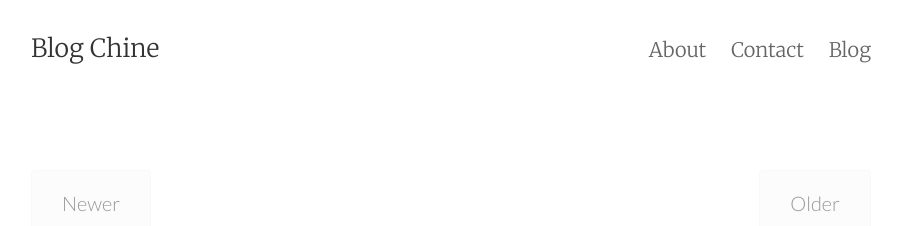
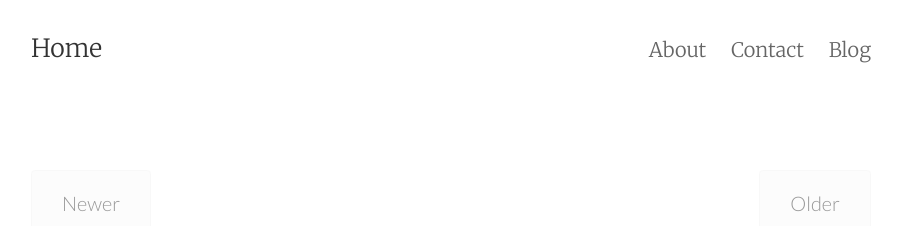
Before and after one commit to JulienGenoud/juliengenoud.com, a Jekyll site: the page built from index.html, in a window 1280 px wide. Shown: the top 226 px of the page, without its empty margins (189-1091 px from the left). Built offline with Jekyll 4.4.1, drawn with Linux system fonts in a browser that asks for light colours; nearby versions of some CDN libraries.

Commit message:
Update header.html

```diff
--- a/_includes/header.html
+++ b/_includes/header.html
@@ -1,7 +1,8 @@
 <header class="site-header px2 px-responsive">
   <div class="mt2 wrap">
     <div class="measure">
-      <a href="{{ site.url }}" class="site-title">{{ site.title }}</a>
+      <!--<a href="{{ site.url }}" class="site-title">{{ site.title }}</a>-->
+      <a href="{{ site.url }}" class="site-title">Home</a>
       <nav class="site-nav">
         {% include navigation.html %}
       </nav>
```
